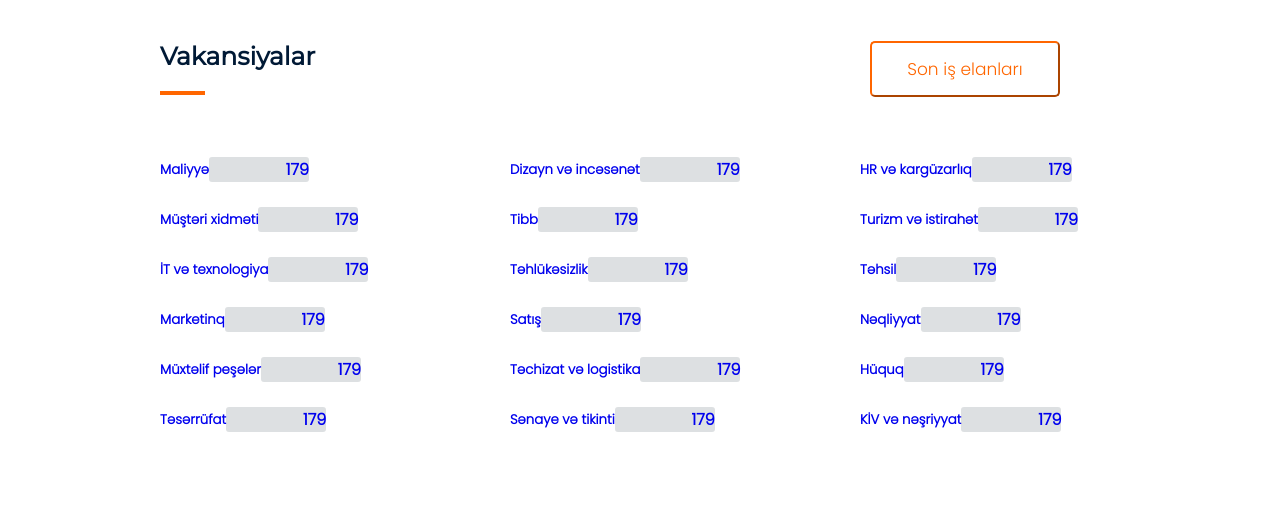
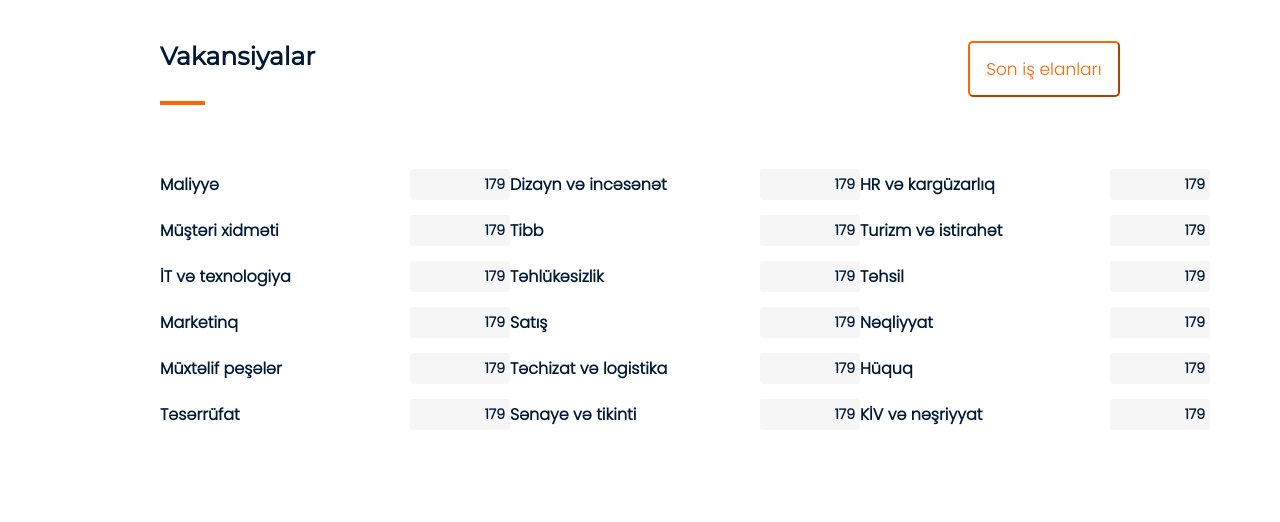
Before and after one commit to RashidaAvshar/offertask, a plain HTML site: page index.html in a window 1280 px wide. Shown: the part 949-1471 px from the top of the page. Drawn offline with Linux system fonts and the light colour scheme; grey boxes are pictures that could not be loaded.

Commit message:
3rd section/list

```diff
--- a/assets/css/style.css
+++ b/assets/css/style.css
@@ -20,6 +20,7 @@
 }
 .container{
     max-width: 75%;
+    /* width: 1200px; */
     margin: 0 auto;
 }
 
@@ -73,7 +74,7 @@ header{
     background-image: url(../image/defi-hero-1200x720.png);
     background-repeat: no-repeat;
     background-size: cover;
-    padding: 80px;
+    padding-top: 80px;
     margin-bottom: 20px;
 
 }
@@ -193,7 +194,7 @@ header{
 }
 
 .section-vacancies-banner{
-    width: 900px;
+    width: 100%;
     height: 86px;
     display: flex;
 
@@ -210,7 +211,7 @@ header{
 .banner h2{
     color: #001935;
     width: 100%;
-    margin-bottom: 0px;
+
     height: 50px;
     font-size: 25px;
     font-weight: bold;
@@ -218,7 +219,7 @@ header{
 
 
 .section-vacancies-banner button{
-    width: 240px;
+    width: 180px;
     height: 56px;
     border-radius: 5px;
     border-color:rgb(255, 102, 0);
@@ -258,41 +259,48 @@ header{
 
 }
 .list-group ul li{
-    margin-bottom: 25px;
+    margin-bottom: 15px;
     display: flex;
-    flex-direction: row;
-    justify-content: flex-start;
     width: 350px;
 }
 .list-group ul li a{
     display: flex;
-    flex-direction: row;
+    /* flex-direction: row; */
     align-items: center;
-    justify-content: space-around;
+    justify-content: space-between;
     font-size: 16px;
     font-weight: 800;
+    width: 100%;
 
 
 }
+.list-group ul li a h5{
+    color: #001935;
+    font-size: 16px;
 
+
+}
 .list-group ul li a:hover h5{
     color: rgb(255, 102, 0);
+    transition: 0.5s;
 }
 .list-group ul li a p{
     border: 1px;
-    background-color: #caced2a2;
+    background-color: #f6f6f6;
+    color: #001935;
     width: 100px;
+    padding: 5px;
     text-align: right;
     border-radius: 3px;
+    font-size: 14px;
 
 }
 .list-group ul li a p:hover {
     background-color: rgb(255, 102, 0);
     color: white;
+    transition: 0.5s;
 }
-.list-group ul li:hover{
-    background-color: #caced2;
-}
+
 
 
 
```
